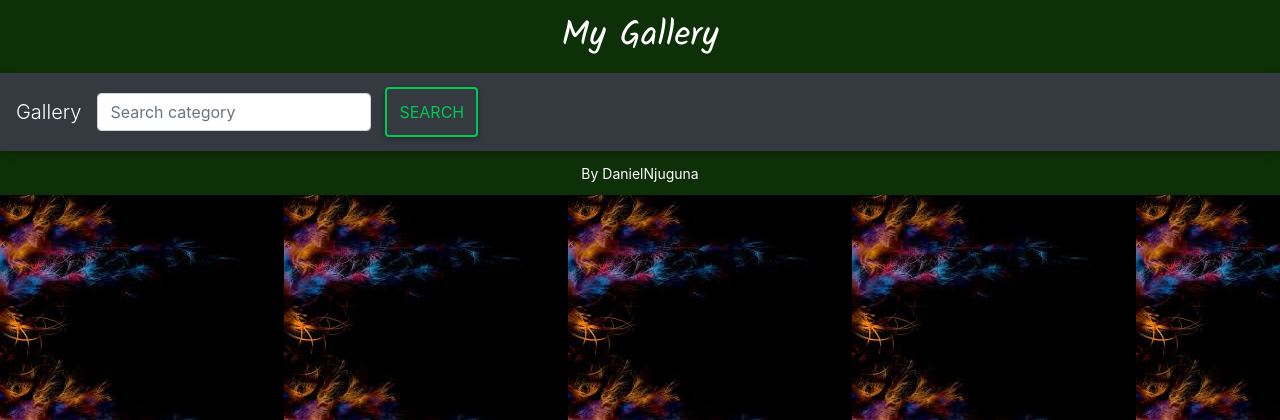
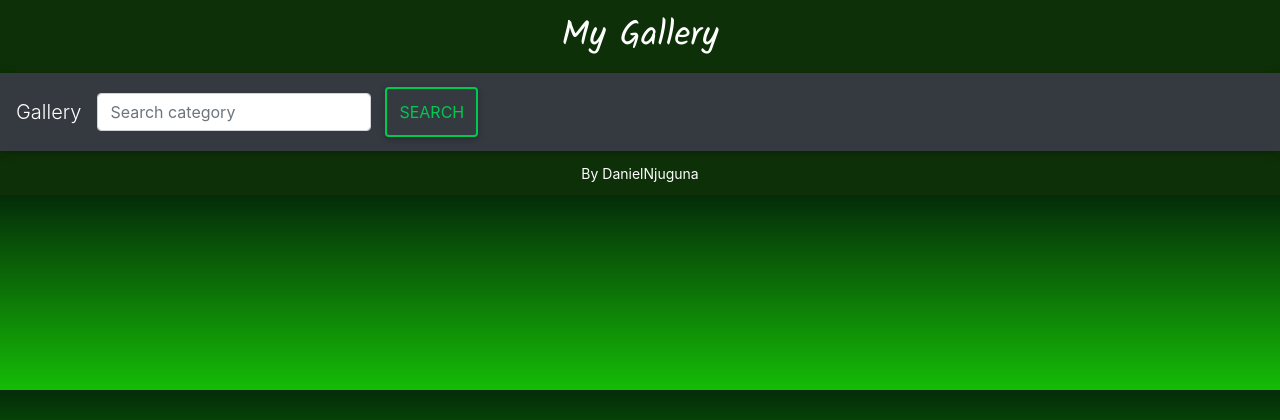
Before and after one commit to dan-jugz/picturesque, a Django app: page / in a window 1280 px wide. Shown: the top 420 px of the page. Run offline with Django 3.2, Linux system fonts and the light colour scheme; data that the repository does not hold is empty; some libraries are stand-ins or nearby versions.

Commit message:
change background

```diff
--- a/static/css/base.css
+++ b/static/css/base.css
@@ -16,6 +16,8 @@ font-family: 'Kalam', cursive;
 }
 body{
 background-image: url('static/images/bgimage.jpeg');
+background-image: linear-gradient(to bottom, rgb(4, 44, 9), rgb(21, 188, 6));
+color: wheat;
 }
 .row {
 display: flex;
```
